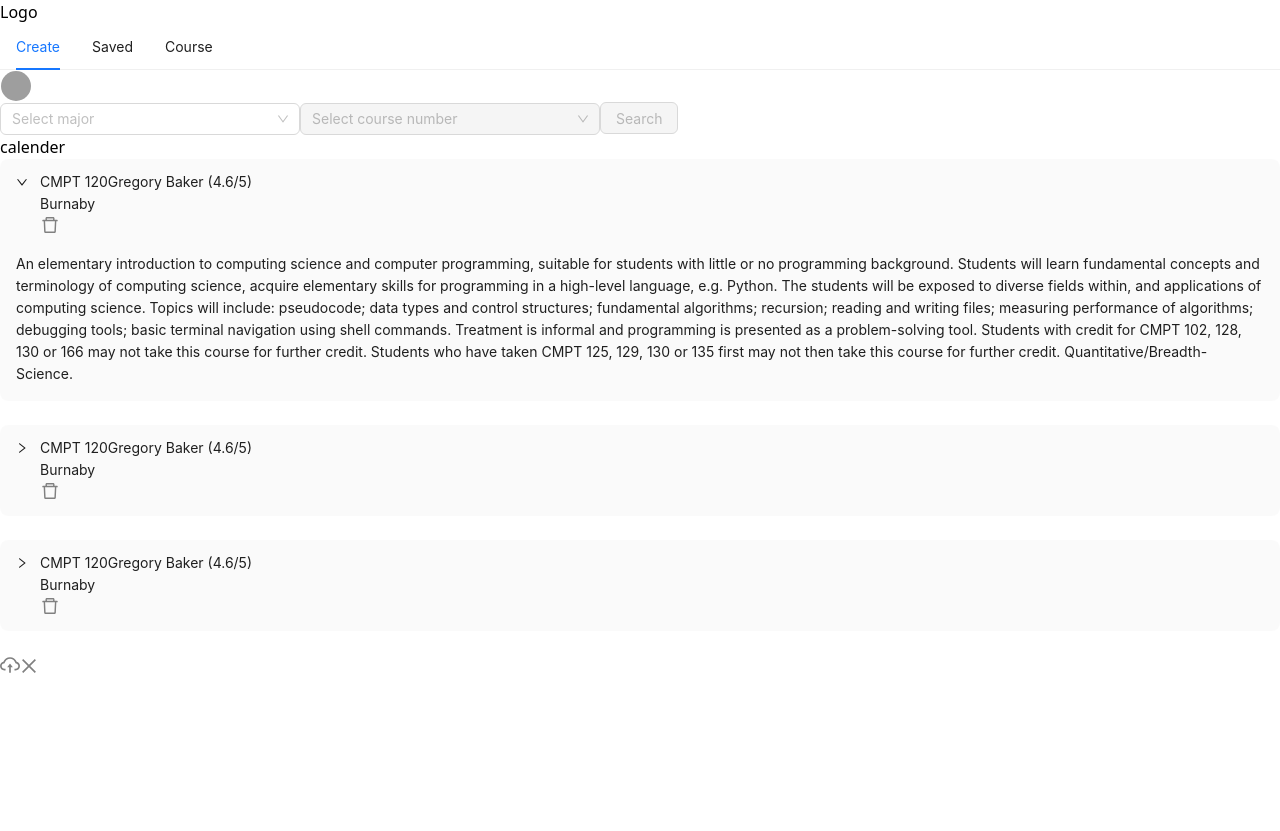
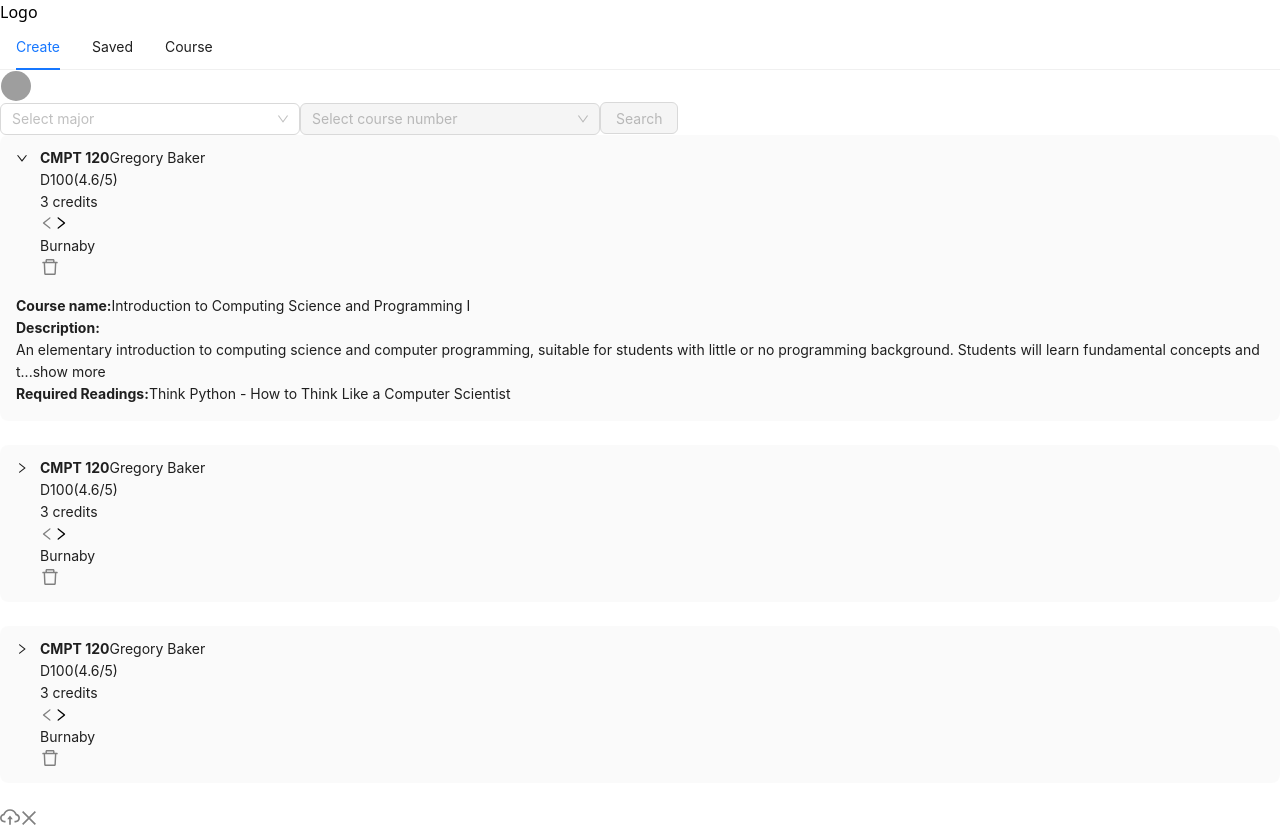
Before and after one commit to mohitmasand1/sfu-planner, a React app: page /create in a window 1280 px wide. Before the commit the page ends 800 px from the top, so only its background shows below. Built offline with nearby package versions, Linux system fonts and the light colour scheme; no server answers; grey boxes are pictures that could not be loaded; the HTML template or start-up script is replaced by a standard one.

Commit message:
enhance course list

```diff
--- /dev/null
+++ b/src/components/TextWithToggle/TextWithToggle.tsx
@@ -0,0 +1,29 @@
+import React, { useState } from 'react';
+
+interface TextWithToggleProps {
+  text: string;
+  max: number;
+}
+
+const TextWithToggle: React.FC<TextWithToggleProps> = ({ text, max }) => {
+  const [isExpanded, setIsExpanded] = useState<boolean>(false);
+  const toggleText = () => setIsExpanded(!isExpanded);
+  const shouldShowToggle = text.length > max;
+
+  return (
+    <>
+      {shouldShowToggle ? (
+        <p>
+          {isExpanded ? text : `${text.substring(0, max)}...`}
+          <a className="text-sky-500" onClick={toggleText}>
+            {isExpanded ? ' show less' : 'show more'}
+          </a>
+        </p>
+      ) : (
+        <p>{text}</p>
+      )}
+    </>
+  );
+};
+
+export default TextWithToggle;
--- a/src/containers/NewSchedulePage/NewSchedulePage.tsx
+++ b/src/containers/NewSchedulePage/NewSchedulePage.tsx
@@ -7,7 +7,10 @@ import {
   CloudUploadOutlined,
   DeleteOutlined,
   CloseOutlined,
+  LeftOutlined,
+  RightOutlined,
 } from '@ant-design/icons';
+import TextWithToggle from '../../components/TextWithToggle/TextWithToggle';
 
 const DELETE_ICON_SIZE = 18;
 const SAVE_ICON_SIZE = 20;
@@ -92,14 +95,42 @@ const NewSchedulePage: React.FC<NewSchedulePageProps> = () => {
     panelStyle: React.CSSProperties,
   ) => CollapseProps['items'] = panelStyle => {
     const label = (
-      <div className="flex gap-3">
+      <div className="flex gap-3 pb-2">
         <div className="flex flex-col gap-1 w-full">
           <div className="flex justify-between items-center">
-            <label>CMPT 120</label>
-            <label>Gregory Baker (4.6/5)</label>
+            <label>
+              <b>CMPT 120</b>
+            </label>
+            <label>Gregory Baker</label>
           </div>
+          <div>
             <div className="flex justify-between items-center">
+              <label className="text-xs">D100</label>
+              <a
+                className="text-sky-500 text-xs"
+                href="http://greenteapress.com/thinkpython2/thinkpython2.pdf"
+              >
+                (4.6/5)
+              </a>
+            </div>
+            <div className="flex justify-between">
+              <label className="text-xs">3 credits</label>
+              <div className="flex gap-2">
+                <LeftOutlined
+                  style={{
+                    cursor: 'pointer',
+                    color: 'grey',
+                  }}
+                />
+                <RightOutlined
+                  style={{
+                    cursor: 'pointer',
+                    color: 'black',
+                  }}
+                />
+              </div>
               <label className="text-xs">Burnaby</label>
+            </div>
           </div>
         </div>
         {/* <div className=" h-fit bg-slate-200 w-px" /> */}
@@ -111,8 +142,20 @@ const NewSchedulePage: React.FC<NewSchedulePageProps> = () => {
         key: '1',
         label,
         children: (
-          <p>
-            An elementary introduction to computing science and computer
+          <div className="flex flex-col gap-3">
+            <div className="flex flex-col">
+              <label>
+                <b>Course name:</b>
+              </label>
+              <label>Introduction to Computing Science and Programming I</label>
+            </div>
+            <div>
+              <label>
+                <b>Description:</b>
+              </label>
+              <TextWithToggle
+                max={200}
+                text="An elementary introduction to computing science and computer
         programming, suitable for students with little or no programming
         background. Students will learn fundamental concepts and terminology
         of computing science, acquire elementary skills for programming in a
@@ -126,8 +169,21 @@ const NewSchedulePage: React.FC<NewSchedulePageProps> = () => {
         credit for CMPT 102, 128, 130 or 166 may not take this course for
         further credit. Students who have taken CMPT 125, 129, 130 or 135
         first may not then take this course for further credit.
-            Quantitative/Breadth-Science.
-          </p>
+        Quantitative/Breadth-Science."
+              />
+            </div>
+            <div className="flex flex-col">
+              <label>
+                <b>Required Readings:</b>
+              </label>
+              <a
+                className="text-sky-500"
+                href="http://greenteapress.com/thinkpython2/thinkpython2.pdf"
+              >
+                Think Python - How to Think Like a Computer Scientist
+              </a>
+            </div>
+          </div>
         ),
         style: panelStyle,
       },
@@ -135,8 +191,20 @@ const NewSchedulePage: React.FC<NewSchedulePageProps> = () => {
         key: '2',
         label,
         children: (
-          <p>
-            A rigorous introduction to computing science and computer
+          <div className="flex flex-col gap-3">
+            <div className="flex flex-col">
+              <label>
+                <b>Course name:</b>
+              </label>
+              <label>Introduction to Computing Science and Programming I</label>
+            </div>
+            <div>
+              <label>
+                <b>Description:</b>
+              </label>
+              <TextWithToggle
+                max={200}
+                text="A rigorous introduction to computing science and computer
           programming, suitable for students who already have some background
           in computing science and programming. Intended for students who will
           major in computing science or a related program. Topics include:
@@ -146,8 +214,21 @@ const NewSchedulePage: React.FC<NewSchedulePageProps> = () => {
           specification and program correctness; reading and writing files;
           debugging tools; shell commands. Students with credit for CMPT 126,
           129, 135 or CMPT 200 or higher may not take this course for further
-            credit. Quantitative.
-          </p>
+          credit. Quantitative."
+              />
+            </div>
+            <div className="flex flex-col">
+              <label>
+                <b>Required Readings:</b>
+              </label>
+              <a
+                className="text-sky-500"
+                href="http://greenteapress.com/thinkpython2/thinkpython2.pdf"
+              >
+                Think Python - How to Think Like a Computer Scientist
+              </a>
+            </div>
+          </div>
         ),
         style: panelStyle,
       },
@@ -155,14 +236,39 @@ const NewSchedulePage: React.FC<NewSchedulePageProps> = () => {
         key: '3',
         label,
         children: (
-          <p>
-            Introduction to a variety of practical and important data structures
+          <div className="flex flex-col gap-3">
+            <div className="flex flex-col">
+              <label>
+                <b>Course name:</b>
+              </label>
+              <label>Introduction to Computing Science and Programming I</label>
+            </div>
+            <div>
+              <label>
+                <b>Description:</b>
+              </label>
+              <TextWithToggle
+                max={200}
+                text="Introduction to a variety of practical and important data structures
             and methods for implementation and for experimental and analytical
             evaluation. Topics include: stacks, queues and lists; search trees;
             hash tables and algorithms; efficient sorting; object-oriented
             programming; time and space efficiency analysis; and experimental
-            evaluation. Quantitative.
-          </p>
+            evaluation. Quantitative."
+              />
+            </div>
+            <div className="flex flex-col">
+              <label>
+                <b>Required Readings:</b>
+              </label>
+              <a
+                className="text-sky-500"
+                href="http://greenteapress.com/thinkpython2/thinkpython2.pdf"
+              >
+                Think Python - How to Think Like a Computer Scientist
+              </a>
+            </div>
+          </div>
         ),
         style: panelStyle,
       },
@@ -216,15 +322,15 @@ const NewSchedulePage: React.FC<NewSchedulePageProps> = () => {
         </Button>
       </div>
       <div className="flex flex-wrap justify-center items-center gap-2 w-full h-full">
-        <div className="flex h-full flex-1 grow justify-center min-w-96">
-          calender
-        </div>
+        <div className="flex h-full flex-1 grow justify-center min-w-96"></div>
         <div className="w-px bg-slate-600" />
         <div className="flex flex-col h-full flex-1 grow justify-center min-w-96 p-4 overflow-y-auto">
           <Collapse
             bordered={false}
             defaultActiveKey={['1']}
-            style={{ background: token.colorBgContainer }}
+            style={{
+              background: token.colorBgContainer,
+            }}
             items={getItems(panelStyle)}
           />
           {getItems(panelStyle)?.length && (
```
Lines whose indentation alone changed are shown as unchanged.
